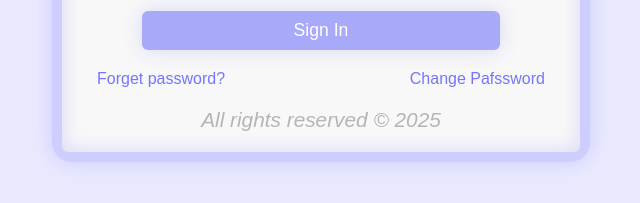
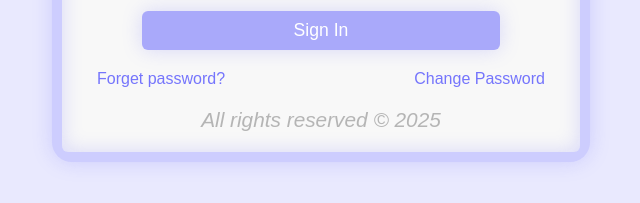
Before and after one commit to ziad-eid/Modern-Sign-page, a plain HTML site: page index.html in a window 1280 px wide. Shown: the part 427-630 px from the top of the page, 319-959 px from the left. Drawn offline with Linux system fonts and the light colour scheme; a web font is replaced by a local one.

Commit message:
Update index.html

```diff
--- a/index.html
+++ b/index.html
@@ -33,7 +33,7 @@
         </div>
         <div class="pass-forgot">
             <a href="#">Forget password?</a>
-            <a href="#">Change Pafssword</a>
+            <a href="#">Change Password</a>
         </div>
         <p>All rights reserved &copy; 2025</p>
         </form>
```
